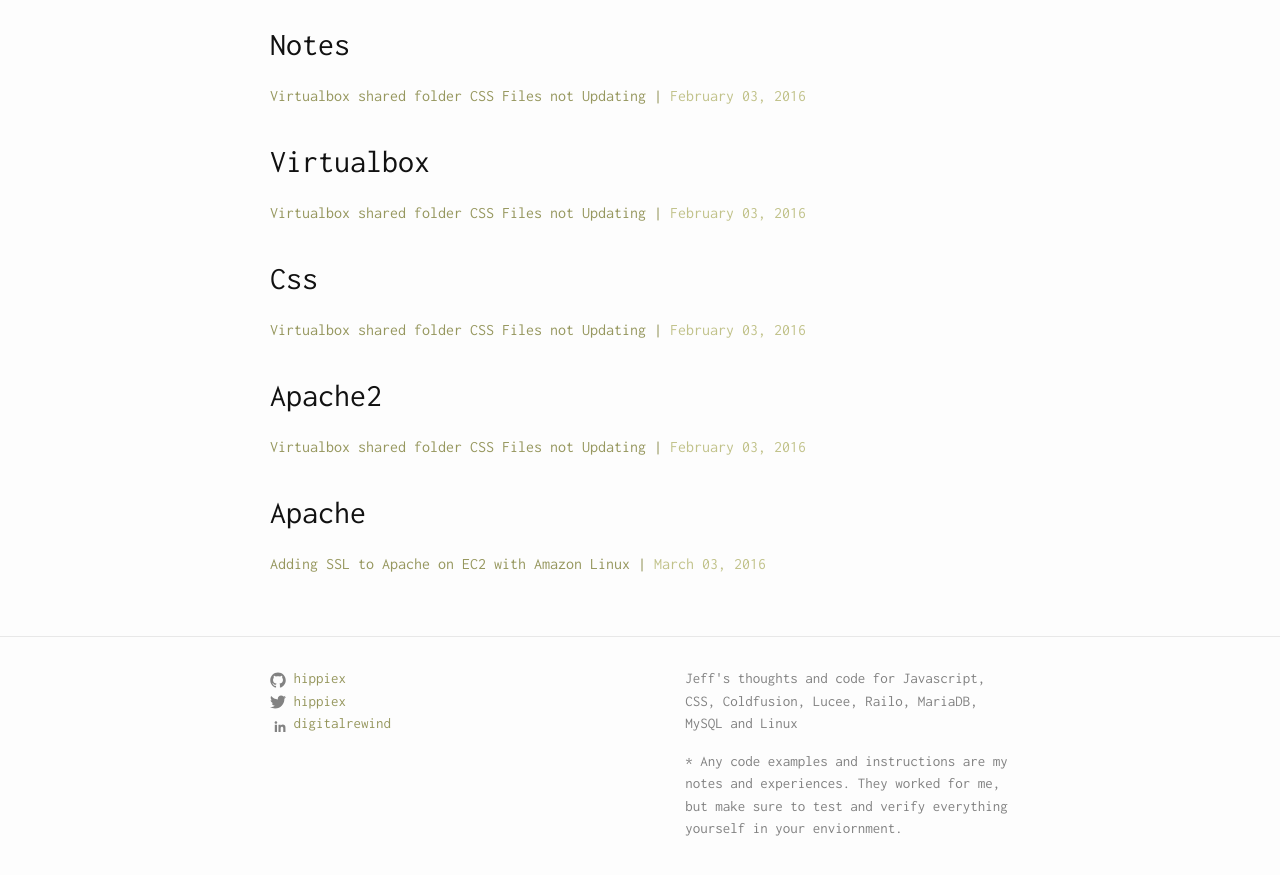
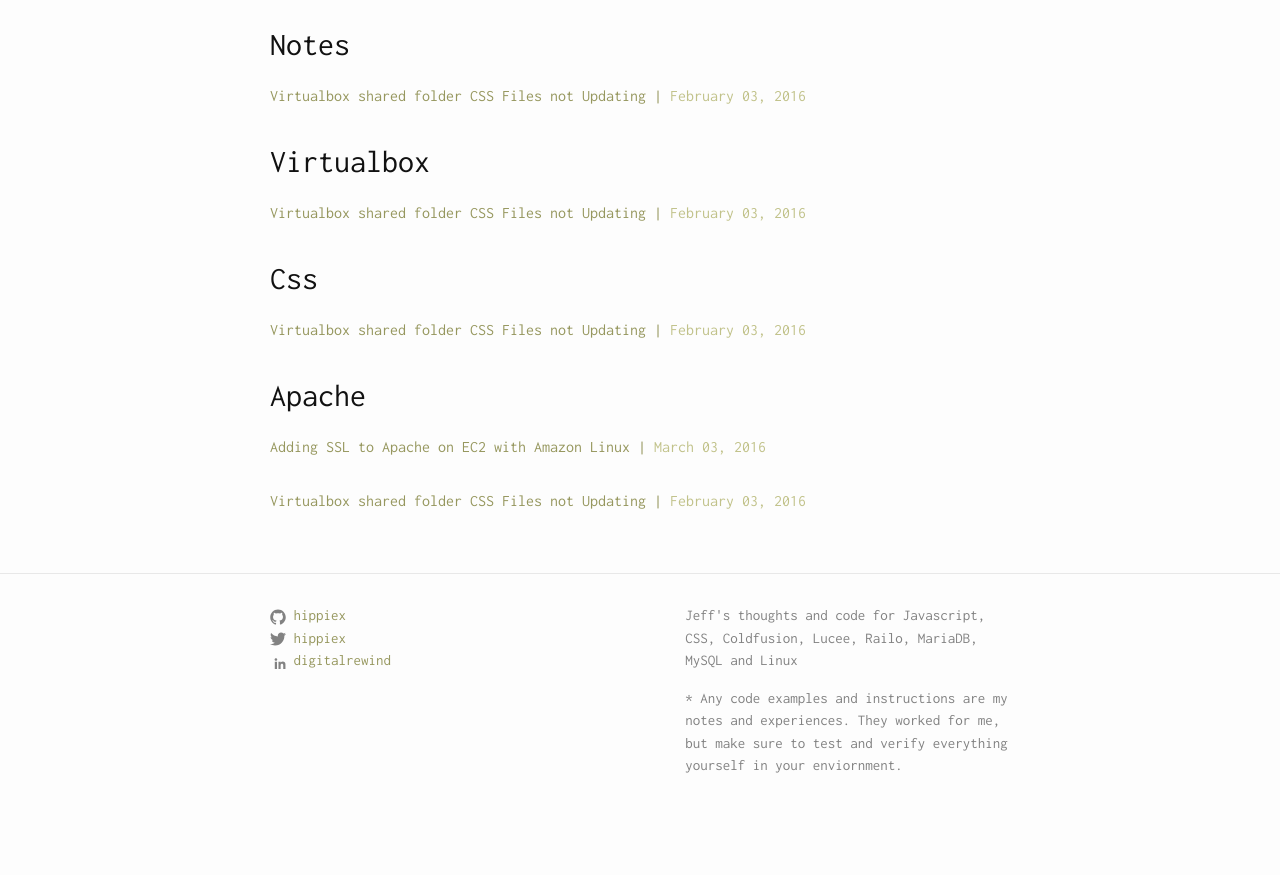
Before and after one commit to hippiex/hippiex.github.io, a Jekyll site: the page built from categories.md, in a window 1280 px wide and 900 px high, scrolled down 4896 px. Shown: the top 875 px of the window. Built offline with Jekyll 4.4.1, drawn with Linux system fonts in a browser that asks for light colours; after the commit the page ends 5733 px from its top, so only the background shows below that.

Commit message:
Fixing Tags for Category page

```diff
--- a/_posts/2016-02-3-css-not-working-apache2-virtualbox.markdown
+++ b/_posts/2016-02-3-css-not-working-apache2-virtualbox.markdown
@@ -2,7 +2,7 @@
 layout: post
 title:  "Virtualbox shared folder CSS Files not Updating"
 date:   2016-02-03 19:00:00
-categories: notes linux virtualbox css apache2
+categories: notes linux virtualbox css apache
 author: "Jeff R."
 summary: "Apache2 Corrupting CSS files on a Virtualbox Share with Sendfile enabled"
 published: true
--- a/_posts/2016-03-29-lucee-apache-rest-weservices.markdown
+++ b/_posts/2016-03-29-lucee-apache-rest-webservices.markdown
@@ -4,7 +4,7 @@ title:  "Setup of Lucee REST Web Services on Apache"
 date:   2016-03-29 13:00:00
 categories: linux lucee cfml
 author: "Jeff R."
-summary: "Getting REST Componets to work on Lucee / Apache / Linux"
+summary: "Getting REST Components to work on Lucee / Apache / Linux"
 published: true
 ---
 
```
